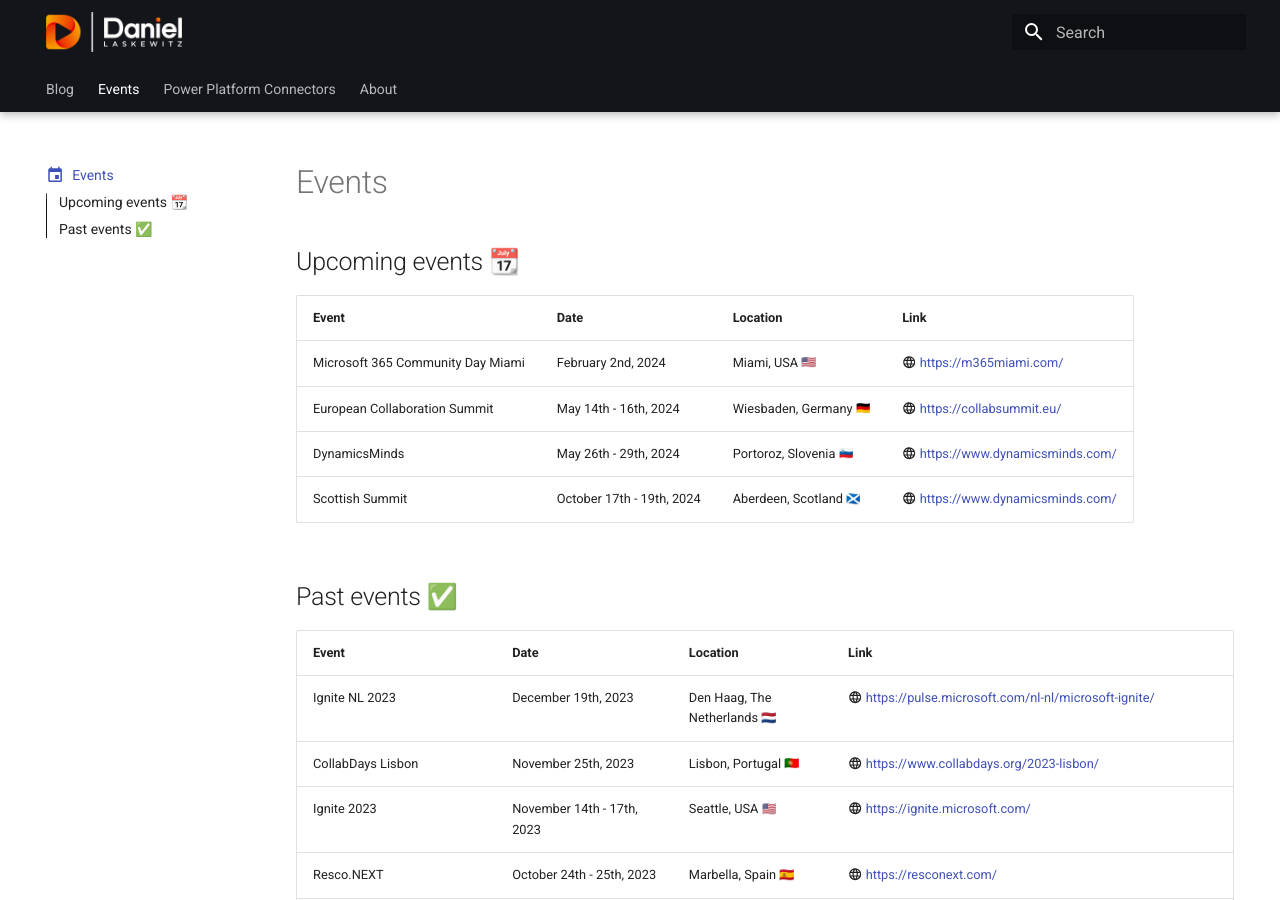
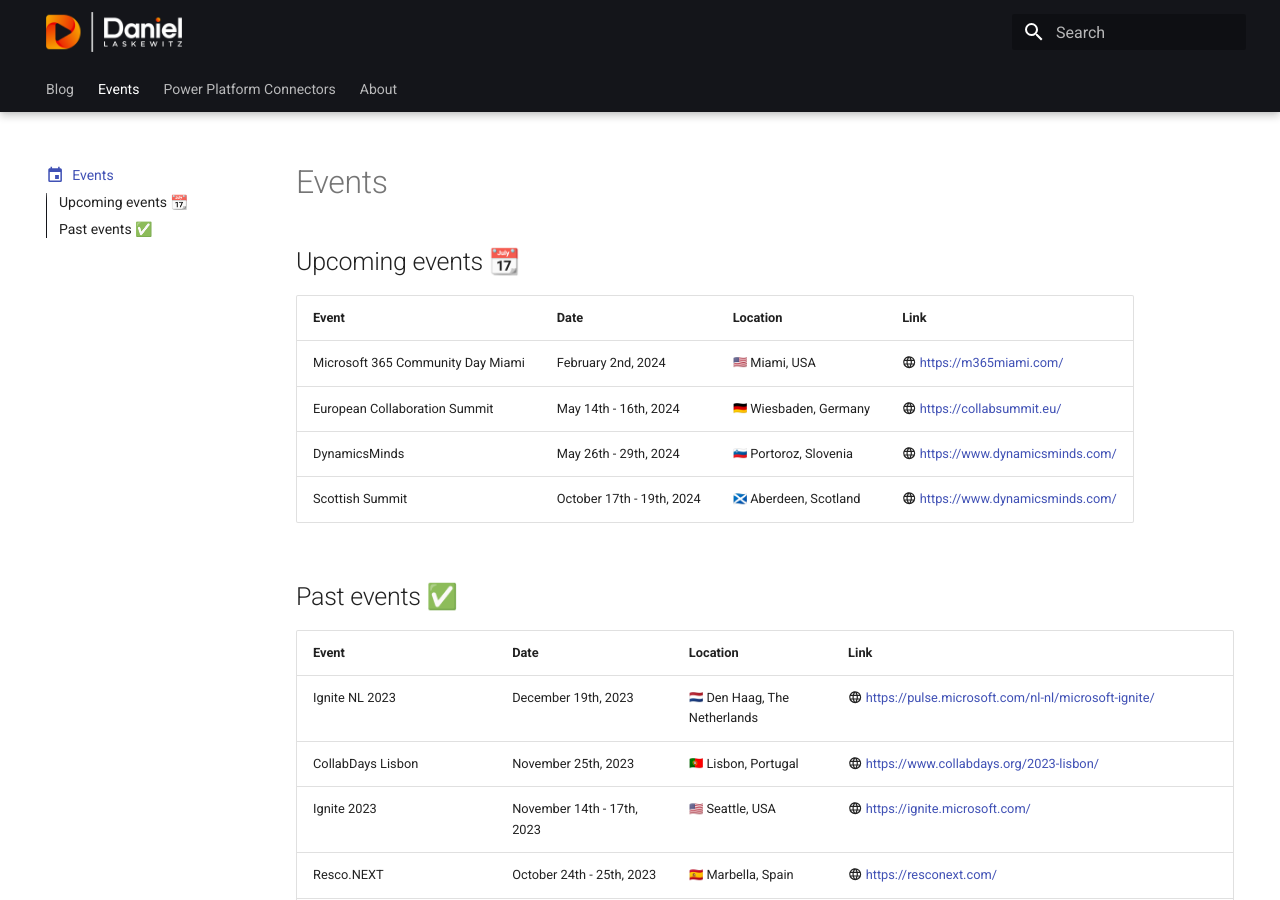
Before and after one commit to Laskewitz/laskewitz.github.io, an MkDocs documentation site: the page built from docs/events.md, in a window 1280 px wide and 900 px high. Built offline with MkDocs 1.6.1 and Material for MkDocs 9.7.7, drawn with Linux system fonts in a browser that asks for light colours; emoji names are drawn with the system emoji font.

Commit message:
Update flags

```diff
--- a/docs/events.md
+++ b/docs/events.md
@@ -14,35 +14,35 @@
 
 | Event | Date | Location | Link |
 | ----------- | ------------------------------------ | ------------------------------------ | ------------------------------------ |
-| Microsoft 365 Community Day Miami | February 2nd, 2024 | Miami, USA :us: | :material-web: [https://m365miami.com/](https://m365miami.com/) |
-| European Collaboration Summit | May 14th - 16th, 2024 | Wiesbaden, Germany :de: | :material-web: [https://collabsummit.eu/](https://collabsummit.eu/) |
-| DynamicsMinds | May 26th - 29th, 2024 | Portoroz, Slovenia :si: | :material-web: [https://www.dynamicsminds.com/](https://www.dynamicsminds.com/) |
-| Scottish Summit | October 17th - 19th, 2024 | Aberdeen, Scotland :scotland: | :material-web: [https://www.dynamicsminds.com/](https://www.dynamicsminds.com/) |
+| Microsoft 365 Community Day Miami | February 2nd, 2024 | :us: Miami, USA | :material-web: [https://m365miami.com/](https://m365miami.com/) |
+| European Collaboration Summit | May 14th - 16th, 2024 | :de: Wiesbaden, Germany | :material-web: [https://collabsummit.eu/](https://collabsummit.eu/) |
+| DynamicsMinds | May 26th - 29th, 2024 | :si: Portoroz, Slovenia | :material-web: [https://www.dynamicsminds.com/](https://www.dynamicsminds.com/) |
+| Scottish Summit | October 17th - 19th, 2024 | :scotland: Aberdeen, Scotland | :material-web: [https://www.dynamicsminds.com/](https://www.dynamicsminds.com/) |
 <!-- | Name | Date | :nl: | :material-web: [website](website) | -->
 
 ## Past events ✅
 
 | Event | Date | Location | Link |
 | ----------- | ------------------------------------ | ------------------------------------ | ------------------------------------ |
-| Ignite NL 2023 | December 19th, 2023 | Den Haag, The Netherlands :nl: | :material-web: [https://pulse.microsoft.com/nl-nl/microsoft-ignite/](https://pulse.microsoft.com/nl-nl/microsoft-ignite/) |
-| CollabDays Lisbon | November 25th, 2023 | Lisbon, Portugal :pt: | :material-web: [https://www.collabdays.org/2023-lisbon/](https://www.collabdays.org/2023-lisbon/) |
-| Ignite 2023 | November 14th - 17th, 2023 | Seattle, USA :us: | :material-web: [https://ignite.microsoft.com/](https://ignite.microsoft.com/) |
-| Resco.NEXT | October 24th - 25th, 2023 | Marbella, Spain :es: | :material-web: [https://resconext.com/](https://resconext.com/) |
-| CollabDays Belgium | October 21st, 2023 | Brussels, Belgium :be: | :material-web: [https://www.collabdays.org/2023-belgium/](https://www.collabdays.org/2023-belgium/) |
-| South Coast Summit | October 13th - 14th, 2023 | Farnborough, UK :gb: | :material-web: [https://www.southcoastsummit.com/](https://www.southcoastsummit.com/) |
-| Microsoft Power Platform Conference | October 1st - 6th, 2023 | Las Vegas, USA :us: | :material-web: [https://powerplatformconf.com/](https://powerplatformconf.com/) |
-| Microsoft Build Netherlands | September 27th, 2023 | Utrecht, The Netherlands :nl: | :material-web: [https://msevents.microsoft.com/event?id=53725391](https://msevents.microsoft.com/event?id=53725391) |
-| Nordic Summit | September 23rd, 2023 | Copenhagen, Denmark :dk: | :material-web: [https://nordicsummit.info/](https://nordicsummit.info/) |
-| Scottish Summit on Tour | August 5th, 2023 | Manchester, UK :gb: | :material-web: [https://www.scottishsummit.com/](https://www.scottishsummit.com/) |
-| Dynamics 365 CX Summit 2023 | June 24th, 2023 | Brussels, Belgium :be: | :material-web: [https://d365cxsummit.powercommunity.com/](https://d365cxsummit.powercommunity.com/) |
-| European Power Platform Conference 2023 | June 20th - 22nd, 2023 | Dublin, Ireland :ie: | :material-web: [https://www.sharepointeurope.com/european-power-platform-conference/](https://www.sharepointeurope.com/european-power-platform-conference/) |
-| European Collaboration Summit | May 22nd - 24th, 2023 | Dusseldorf, Germany :de: | :material-web: [https://www.collabsummit.eu/](https://www.collabsummit.eu/) |
-| Automation Summit | May 20th, 2023 | London, UK :gb: | :material-web: [https://automationsummit.powercommunity.com/](https://automationsummit.powercommunity.com/) |
-| Iberian Tech Summit | April 29th, 2023 | Olhao, Portugal :pt: | :material-web: [https://iberiantechsummit.com/en/](https://iberiantechsummit.com/en/) |
-| European SharePoint Conference 2022 | November 28th - December 1st, 2022 | Copenhagen, Denmark :dk: | :material-web: [https://www.sharepointeurope.com/](https://www.sharepointeurope.com/) |
-| Ignite 2022 | October 14th, 2022 | Online :material-web: | :material-web: [Direct link to the recording](https://ignite.microsoft.com/en-US/sessions/1d0792dd-3f20-4aa2-94d8-537d7d77d86d) |
-| Nordic Summit | September 24th, 2022 | Stockholm, Sweden :se: | :material-web: [Nordic Summit website](https://nordicsummit.info/) |
-| CollabDays Netherlands 2022 | September 10th, 2022 | Vianen, The Netherlands :nl: | :material-web: [CollabDays NL website](https://www.collabdays.org/2022-nl/) |
-| Scottish Summit | June 10th, 2022 | Glasgow, Scotland :scotland: | :material-web: [Scottish Summit website](https://scottishsummit.com/) |
-| Oslo Power Platform and beyond | May 21st, 2022 | Oslo, Norway :no: | :material-web: [Oslo Power Platform and beyond website](https://oslo-power-platform-and-beyond.sessionize.com/) |
-| Teams Nation 2022 | March 23rd, 2022 | Online :material-web: | :x: No website available |
+| Ignite NL 2023 | December 19th, 2023 | :nl: Den Haag, The Netherlands | :material-web: [https://pulse.microsoft.com/nl-nl/microsoft-ignite/](https://pulse.microsoft.com/nl-nl/microsoft-ignite/) |
+| CollabDays Lisbon | November 25th, 2023 | :pt: Lisbon, Portugal | :material-web: [https://www.collabdays.org/2023-lisbon/](https://www.collabdays.org/2023-lisbon/) |
+| Ignite 2023 | November 14th - 17th, 2023 | :us: Seattle, USA | :material-web: [https://ignite.microsoft.com/](https://ignite.microsoft.com/) |
+| Resco.NEXT | October 24th - 25th, 2023 | :es: Marbella, Spain | :material-web: [https://resconext.com/](https://resconext.com/) |
+| CollabDays Belgium | October 21st, 2023 | :be: Brussels, Belgium | :material-web: [https://www.collabdays.org/2023-belgium/](https://www.collabdays.org/2023-belgium/) |
+| South Coast Summit | October 13th - 14th, 2023 | :gb: Farnborough, UK | :material-web: [https://www.southcoastsummit.com/](https://www.southcoastsummit.com/) |
+| Microsoft Power Platform Conference | October 1st - 6th, 2023 | :us: Las Vegas, USA | :material-web: [https://powerplatformconf.com/](https://powerplatformconf.com/) |
+| Microsoft Build Netherlands | September 27th, 2023 | :nl: Utrecht, The Netherlands | :material-web: [https://msevents.microsoft.com/event?id=53725391](https://msevents.microsoft.com/event?id=53725391) |
+| Nordic Summit | September 23rd, 2023 | :dk: Copenhagen, Denmark | :material-web: [https://nordicsummit.info/](https://nordicsummit.info/) |
+| Scottish Summit on Tour | August 5th, 2023 | :gb: Manchester, UK | :material-web: [https://www.scottishsummit.com/](https://www.scottishsummit.com/) |
+| Dynamics 365 CX Summit 2023 | June 24th, 2023 | :be: Brussels, Belgium | :material-web: [https://d365cxsummit.powercommunity.com/](https://d365cxsummit.powercommunity.com/) |
+| European Power Platform Conference 2023 | June 20th - 22nd, 2023 | :ie: Dublin, Ireland | :material-web: [https://www.sharepointeurope.com/european-power-platform-conference/](https://www.sharepointeurope.com/european-power-platform-conference/) |
+| European Collaboration Summit | May 22nd - 24th, 2023 | :de: Dusseldorf, Germany | :material-web: [https://www.collabsummit.eu/](https://www.collabsummit.eu/) |
+| Automation Summit | May 20th, 2023 | :gb: London, UK | :material-web: [https://automationsummit.powercommunity.com/](https://automationsummit.powercommunity.com/) |
+| Iberian Tech Summit | April 29th, 2023 | :pt: Olhao, Portugal | :material-web: [https://iberiantechsummit.com/en/](https://iberiantechsummit.com/en/) |
+| European SharePoint Conference 2022 | November 28th - December 1st, 2022 | :dk: Copenhagen, Denmark | :material-web: [https://www.sharepointeurope.com/](https://www.sharepointeurope.com/) |
+| Ignite 2022 | October 14th, 2022 | :material-web: Online | :material-web: [Direct link to the recording](https://ignite.microsoft.com/en-US/sessions/1d0792dd-3f20-4aa2-94d8-537d7d77d86d) |
+| Nordic Summit | September 24th, 2022 | :se: Stockholm, Sweden | :material-web: [Nordic Summit website](https://nordicsummit.info/) |
+| CollabDays Netherlands 2022 | September 10th, 2022 | :nl: Vianen, The Netherlands | :material-web: [CollabDays NL website](https://www.collabdays.org/2022-nl/) |
+| Scottish Summit | June 10th, 2022 | :scotland: Glasgow, Scotland | :material-web: [Scottish Summit website](https://scottishsummit.com/) |
+| Oslo Power Platform and beyond | May 21st, 2022 | :no: Oslo, Norway | :material-web: [Oslo Power Platform and beyond website](https://oslo-power-platform-and-beyond.sessionize.com/) |
+| Teams Nation 2022 | March 23rd, 2022 | :material-web: Online | :x: No website available |
```
